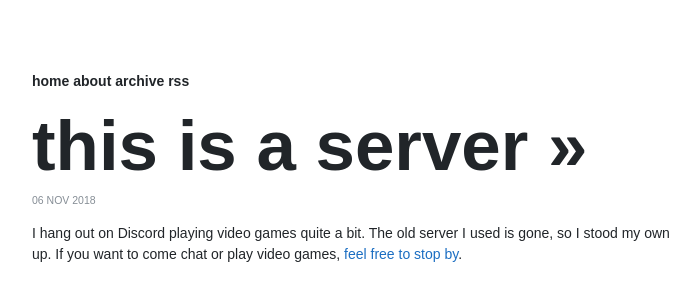
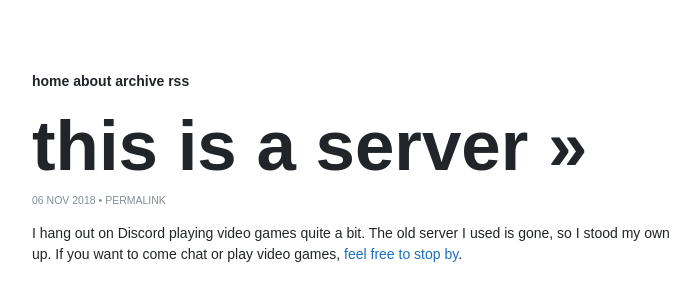
Before and after one commit to thisisamatthew/thisisamatthew.github.io, a Jekyll site: the page built from _posts/2018-11-06-this-is-a-server.md, in a window 1280 px wide. Shown: the top 301 px of the page, without its empty margins (286-986 px from the left). Built offline with Jekyll 4.4.1, drawn with Linux system fonts in a browser that asks for light colours.

Commit message:
okay okay

```diff
--- a/_layouts/post.html
+++ b/_layouts/post.html
@@ -15,7 +15,7 @@ layout: default
   {% endif %}
   <div class="post-date">
     <time class="post-date">{{ page.date | date_to_string }}</time>
-    {% if post.link %}
+    {% if page.link %}
     &bull;
     <a href="{{ post.url | prepend: site.baseurl }}" class="post-date-perma">
       Permalink
```
